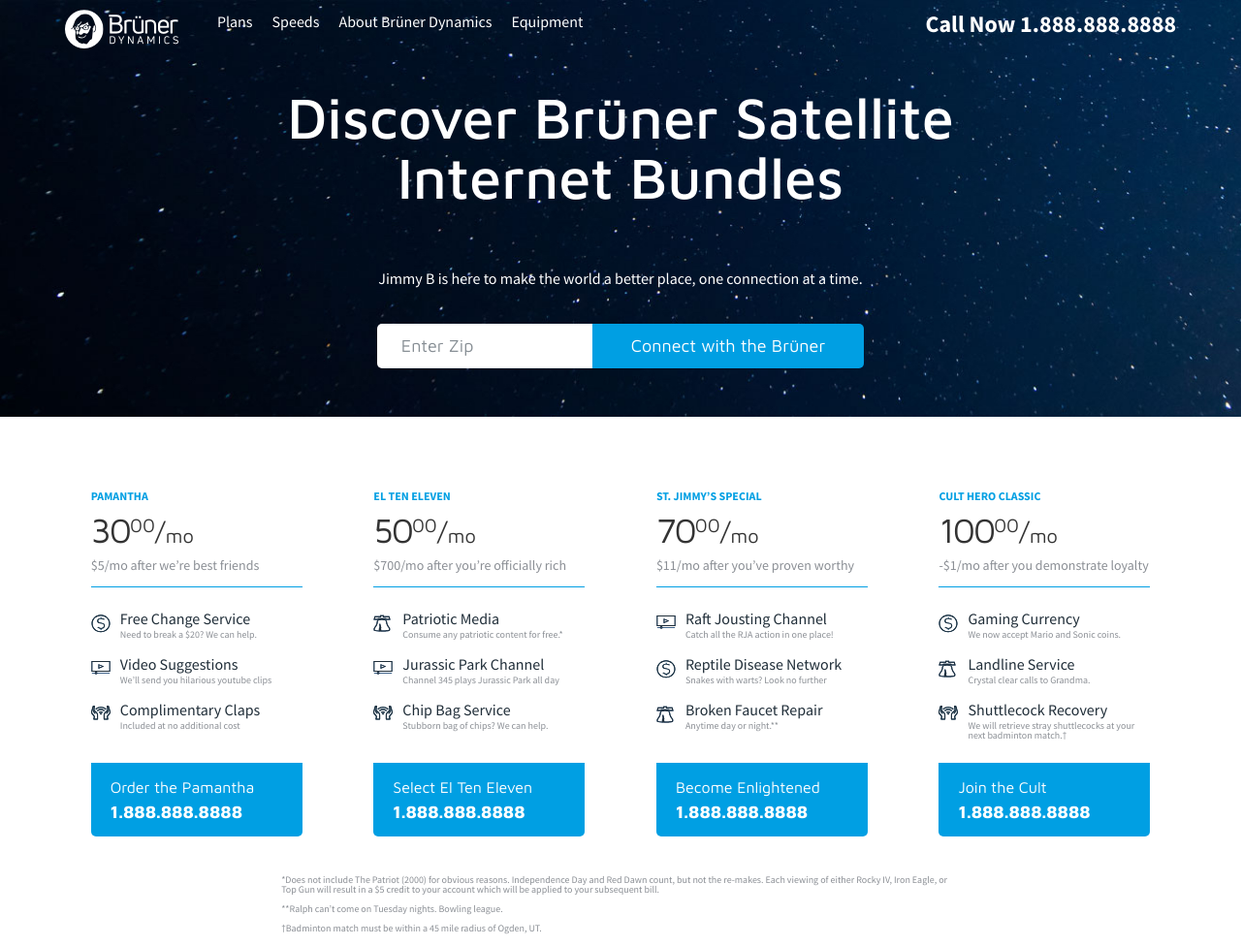
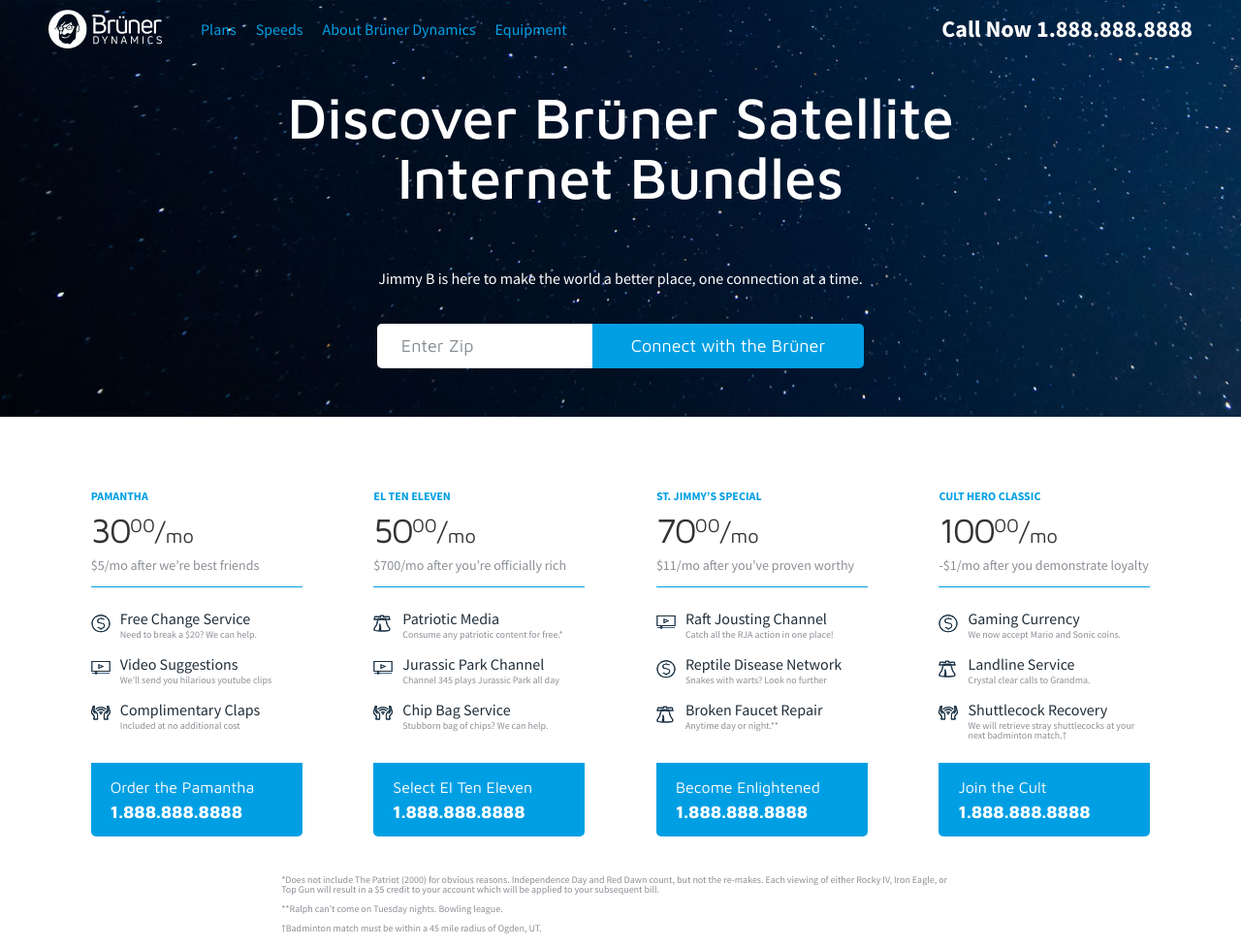
Before and after one commit to mhigbee/bruner-dynamics-gatsby, a Gatsby site: page / in a window 1280 px wide. Shown: the top 976 px of the page at 97% size. Built offline with nearby package versions, Linux system fonts and the light colour scheme; Gatsby itself is replaced by a stand-in of ours.

Commit message:
Refactor and work on nav

```diff
--- a/src/components/header.js
+++ b/src/components/header.js
@@ -5,30 +5,15 @@ import styled from "@emotion/styled"
 import Nav from "./nav"
 
 const StyledHeader = styled.div`
-  background-color: transparent;
-  position: fixed;
-  width: 100%;
-  z-index: 1;
+
 `
 
-const Header = () => (
+const Header = (props) => (
   <>
     <StyledHeader>
-      <div className="constraint">
-        <div className="content">
-          <Nav/>
-        </div>
-      </div>
+      <Nav/>
     </StyledHeader>
   </>
 )
 
-// Header.propTypes = {
-//   siteTitle: PropTypes.string,
-// }
-
-// Header.defaultProps = {
-//   siteTitle: ``,
-// }
-
 export default Header
--- a/src/components/nav.js
+++ b/src/components/nav.js
@@ -5,40 +5,169 @@ import styled from "@emotion/styled"
 import { siteColors, mq } from './styleVariables';
 import 'typeface-source-sans-pro';
 import BrunerWhiteLogo from '../images/bruner-dynamics-white-logo.png'
+import BrunerColorLogo from '../images/bruner-dynamics-color-logo.png'
+import HamburgerMenuClosed from '../images/icons/icon-hamburger-menu-closed.svg'
 
-const StyledNavUl = styled.div`
+const StyledNav = styled.div`
+  background-color: ${siteColors.white};
+  position: fixed;
+  width: 100%;
+  z-index: 1;
+  box-shadow: none;
+
+  ${mq('medium')} {
+    background-color: transparent;
+  }
+
+  &.active {
+    background-color: ${siteColors.white};
+    box-shadow: 0px 2px 4px 0px rgba(0,0,0,0.50);
+
+    ul {
+      color: ${siteColors.blue1};
+    }
+
+    h4 {
+      color: ${siteColors.blue1};
+    }
+  }
+
+  .content {
     margin: 0;
     display: flex;
+    padding: 0;
+    align-items: center;
+    flex-direction: column;
+
+    ${mq('medium')} {
+      flex-direction: row;
       padding: 10px;
+    }
+
+    &::before {
+      content: url(${HamburgerMenuClosed});
+      position: absolute;
+      right: 15px;
+      top: 15px;
+
+      ${mq('medium')} {
+        display: none;
+      }
+    }
+  }
+
+  .site-logo {
+    height: 40px;
+
+    &.small {
+      align-self: flex-start;
+      margin: 5px 10px;
+
+      ${mq('medium')} {
+        display: none;
+      }
+    }
+
+    &.medium-up {
+      ${mq('small')} {
+        display: none;
+      }
+
+      ${mq('medium')} {
+        display: flex;
+      }
+    }
+  }
 
   nav {
     flex-grow: 1;
+    display: flex;
+    align-items: center;
+    width: 100%;
+
+    ${mq('medium')} {
+      width: auto;
+    }
   }
 
   ul {
     display: flex;
-    color: ${siteColors.white};
+    flex-direction: column;
+    color: ${siteColors.blue1};
     font-size: 16px;
     font-wieght: 500;
     list-style-type: none;
     margin: 0;
+    width: 100%;
+    padding-left: 0;
+
+    ${mq('medium')} {
+      padding-left: 20px;
+      ${siteColors.white};
+      flex-direction: row;
+      width: auto;
+    }
+
+    ${mq('large')} {
       padding-left: 40px;
+    }
 
     li {
       margin: 0;
-      padding-right: 20px;
+      padding: 10px 15px 10px 15px;
+      border-top: 1px solid ${siteColors.blue1};
+
+      ${mq('medium')} {
+        padding: 0 20px 0 0;
+        border-top: none;
+      }
     }
   }
 
   h4 {
     color: ${siteColors.white};
     padding-bottom: 0;
+    display: none;
+
+    ${mq('large')} {
+      display: flex;
+    }
   }
 `
 
-const Nav = () => (
-  <StyledNavUl>
-    <img src={BrunerWhiteLogo} alt="site logo"/>
+class Nav extends React.Component {
+  constructor(props) {
+    super(props);
+
+    this.state = {
+      scrolled: false
+    }
+  }
+
+  handleScroll = () => {
+    const scrollPosition = window.scrollY;
+    if (scrollPosition > 0 ) {
+      this.setState( {scrolled: true });
+    } else {
+      this.setState( {scrolled: false });
+    }
+  }
+
+  componentDidMount () {
+    window.addEventListener('scroll', this.handleScroll);
+  }
+
+  componentWillUnmount() {
+    window.removeEventListener('scroll', this.handleScroll);
+  }
+
+  render () {
+    return (
+    <StyledNav className={ this.state.scrolled ? 'active' : ''}>
+    <div className="constraint">
+      <div className="content">
+        <img className="site-logo medium-up" src={ this.state.scrolled ? BrunerColorLogo : BrunerWhiteLogo } alt="site logo"/>
+        <img className="site-logo small" src={BrunerColorLogo} alt="site logo"/>
         <nav>
           <ul>
             <li>Plans</li>
@@ -48,8 +177,11 @@ const Nav = () => (
           </ul>
         </nav>
         <h4>Call Now 1.888.888.8888</h4>
-
-  </StyledNavUl>
+      </div>
+    </div>
+    </StyledNav>
     )
+  }
+}
 
 export default Nav;
```
Lines whose indentation alone changed are shown as unchanged.
